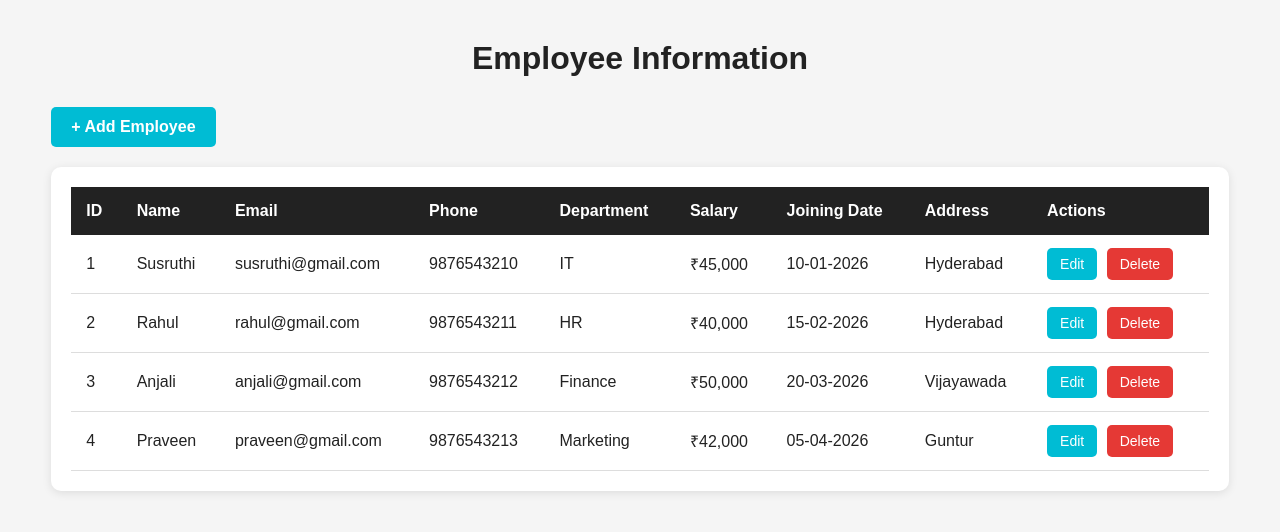
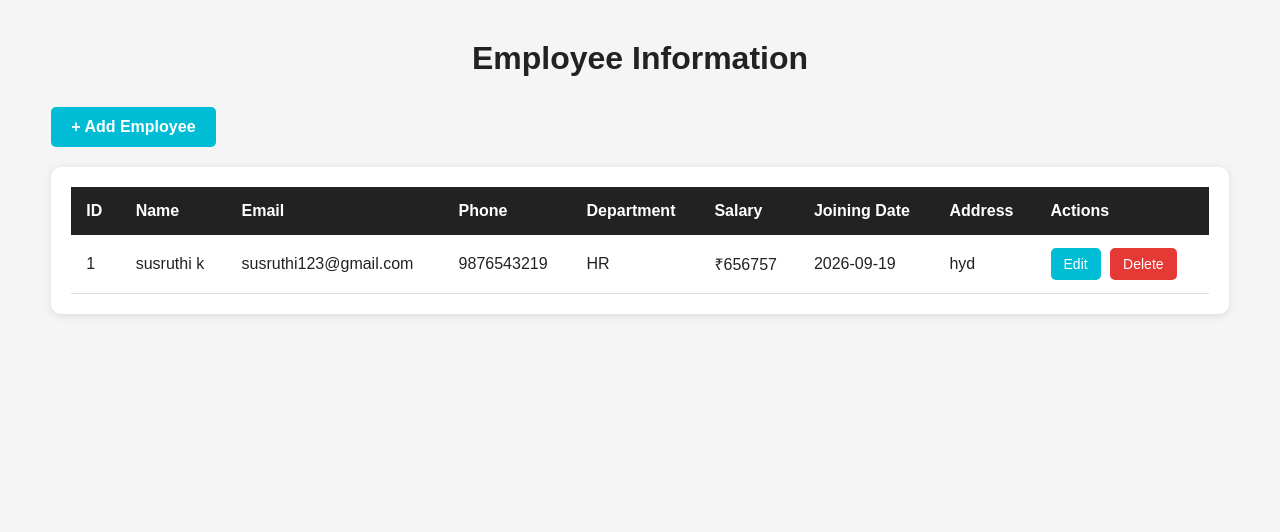
Before and after one commit to susruthi11215/istscodes, a Flask app: page /employees in a window 1280 px wide. Shown: the part 70-602 px from the top of the page. Run offline with Flask 3, Linux system fonts and the light colour scheme; data comes from the database, SQL or seed files in the repository.

Commit message:
edit delete codes added

```diff
--- a/basic/server.py
+++ b/basic/server.py
@@ -24,13 +24,9 @@ def get_database_connection():
 def create_database():
 
     connection = sqlite3.connect("users.db")
-
     cursor = connection.cursor()
 
-    # =====================================
     # USERS TABLE
-    # =====================================
-
     cursor.execute("""
         CREATE TABLE IF NOT EXISTS users (
 
@@ -45,11 +41,7 @@ def create_database():
         )
     """)
 
-
-    # =====================================
     # EMPLOYEES TABLE
-    # =====================================
-
     cursor.execute("""
         CREATE TABLE IF NOT EXISTS employees (
 
@@ -73,8 +65,9 @@ def create_database():
     """)
 
     connection.commit()
+    connection.close()
 
-    connection.close()
+    print("Database and tables created successfully!")
 
 
 # =========================================
@@ -110,7 +103,6 @@ def register():
 
     password = request.form["password"]
 
-
     connection = sqlite3.connect("users.db")
 
     cursor = connection.cursor()
@@ -119,8 +111,11 @@ def register():
 
         cursor.execute("""
             INSERT INTO users
-            (fullname, username, password)
-
+            (
+                fullname,
+                username,
+                password
+            )
             VALUES (?, ?, ?)
         """, (
             fullname,
@@ -143,7 +138,6 @@ def register():
             Try Again
         </a>
         """
-
 
     connection.close()
 
@@ -171,7 +165,6 @@ def login():
 
     password = request.form["password"]
 
-
     connection = sqlite3.connect("users.db")
 
     cursor = connection.cursor()
@@ -190,7 +183,6 @@ def login():
 
     connection.close()
 
-
     if user:
 
         return """
@@ -205,7 +197,6 @@ def login():
         <a href="/">
             Go to Home
         </a>
-
         """
 
     else:
@@ -222,7 +213,6 @@ def login():
         <a href="/login">
             Try Again
         </a>
-
         """
 
 
@@ -243,28 +233,44 @@ def add_employee_page():
 @app.route("/add-employee", methods=["POST"])
 def add_employee():
 
-    name = request.form["name"]
+    name = request.form.get("name")
+    email = request.form.get("email")
+    phone = request.form.get("phone")
+    department = request.form.get("department")
+    salary = request.form.get("salary")
+    joining_date = request.form.get("joining_date")
+    address = request.form.get("address")
 
-    email = request.form["email"]
-
-    phone = request.form["phone"]
-
-    department = request.form["department"]
-
-    salary = request.form["salary"]
-
-    joining_date = request.form["joining_date"]
-
-    address = request.form["address"]
-
+    print("=================================")
+    print("ADDING EMPLOYEE")
+    print("Name:", name)
+    print("Email:", email)
+    print("Phone:", phone)
+    print("Department:", department)
+    print("Salary:", salary)
+    print("Joining Date:", joining_date)
+    print("Address:", address)
+    print("=================================")
 
     connection = sqlite3.connect("users.db")
 
     cursor = connection.cursor()
 
-    cursor.execute("""
-        INSERT INTO employees
-        (
+    try:
+
+        cursor.execute("""
+            INSERT INTO employees
+            (
+                name,
+                email,
+                phone,
+                department,
+                salary,
+                joining_date,
+                address
+            )
+            VALUES (?, ?, ?, ?, ?, ?, ?)
+        """, (
             name,
             email,
             phone,
@@ -272,27 +278,34 @@ def add_employee():
             salary,
             joining_date,
             address
-        )
+        ))
 
-        VALUES (?, ?, ?, ?, ?, ?, ?)
+        connection.commit()
 
-    """, (
-        name,
-        email,
-        phone,
-        department,
-        salary,
-        joining_date,
-        address
-    ))
+        print("Employee inserted successfully!")
+        print("New Employee ID:", cursor.lastrowid)
 
-    connection.commit()
+    except sqlite3.Error as error:
+
+        connection.rollback()
+
+        print("Database Error:", error)
+
+        connection.close()
+
+        return f"""
+        <h2>Error adding employee</h2>
+
+        <p>{error}</p>
+
+        <br>
+
+        <a href="/add-employee">
+            Go Back
+        </a>
+        """
 
     connection.close()
-
-
-    # After adding employee,
-    # go directly to Employees page
 
     return redirect("/employees")
 
@@ -368,7 +381,6 @@ def edit_employee_page(id):
 
     connection.close()
 
-
     if employee is None:
 
         return """
@@ -380,7 +392,6 @@ def edit_employee_page(id):
             Back to Employees
         </a>
         """
-
 
     return render_template(
         "edit-employee.html",
@@ -409,7 +420,6 @@ def edit_employee(id):
 
     address = request.form["address"]
 
-
     connection = sqlite3.connect("users.db")
 
     cursor = connection.cursor()
@@ -418,23 +428,15 @@ def edit_employee(id):
         UPDATE employees
 
         SET
-
             name = ?,
-
             email = ?,
-
             phone = ?,
-
             department = ?,
-
             salary = ?,
-
             joining_date = ?,
-
             address = ?
 
         WHERE id = ?
-
     """, (
         name,
         email,
@@ -450,7 +452,6 @@ def edit_employee(id):
 
     connection.close()
 
-
     return redirect("/employees")
 
 
--- a/basic/templates/employees.html
+++ b/basic/templates/employees.html
@@ -2,12 +2,16 @@
 <html lang="en">
 
 <head>
+
     <meta charset="UTF-8">
-    <meta name="viewport" content="width=device-width, initial-scale=1.0">
+
+    <meta name="viewport"
+          content="width=device-width, initial-scale=1.0">
 
     <title>Employee Management System</title>
 
     <style>
+
         * {
             margin: 0;
             padding: 0;
@@ -98,11 +102,14 @@
 
         .add-btn {
             display: inline-block;
+
             background-color: #00bcd4;
             color: white;
+
             text-decoration: none;
 
             padding: 11px 20px;
+
             border-radius: 5px;
 
             font-size: 16px;
@@ -133,7 +140,9 @@
 
         table {
             width: 100%;
+
             border-collapse: collapse;
+
             min-width: 1100px;
         }
 
@@ -143,14 +152,19 @@
 
         th {
             color: white;
+
             padding: 15px;
+
             text-align: left;
+
             white-space: nowrap;
         }
 
         td {
             padding: 13px 15px;
+
             border-bottom: 1px solid #ddd;
+
             white-space: nowrap;
         }
 
@@ -166,9 +180,11 @@
 
         .edit-btn,
         .delete-btn {
+
             display: inline-block;
 
             color: white;
+
             text-decoration: none;
 
             padding: 8px 13px;
@@ -196,35 +212,62 @@
             background-color: #c62828;
         }
 
+        /* ================= NO EMPLOYEES ================= */
+
+        .no-employees {
+
+            text-align: center;
+
+            padding: 30px;
+
+            color: #777;
+
+            font-size: 18px;
+        }
+
         /* ================= MOBILE ================= */
 
         @media (max-width: 900px) {
 
             .navbar {
+
                 flex-direction: column;
+
                 padding: 20px;
+
                 gap: 20px;
             }
 
             .nav-links {
+
                 flex-wrap: wrap;
+
                 justify-content: center;
+
                 gap: 10px;
             }
 
             .container {
+
                 width: 95%;
+
                 margin-top: 30px;
             }
 
             h1 {
+
                 font-size: 26px;
             }
+
         }
+
     </style>
+
 </head>
 
+
 <body>
+
 
     <!-- ================= NAVBAR ================= -->
 
@@ -234,40 +277,43 @@
             Employee Management System
         </div>
 
+
         <ul class="nav-links">
 
             <li>
-                <a href="index.html">
+                <a href="/">
                     Home
                 </a>
             </li>
 
             <li>
-                <a href="employees.html">
+                <a href="/employees">
                     Employees
                 </a>
             </li>
 
             <li>
-                <a href="add-employee.html">
+                <a href="/add-employee">
                     Add Employee
                 </a>
             </li>
 
             <li>
-                <a href="search.html">
+                <a href="#">
                     Search
                 </a>
             </li>
 
             <li>
-                <a href="login.html" class="login-btn">
+                <a href="/login"
+                   class="login-btn">
                     Login
                 </a>
             </li>
 
             <li>
-                <a href="register.html" class="register-btn">
+                <a href="/register"
+                   class="register-btn">
                     Register
                 </a>
             </li>
@@ -286,12 +332,15 @@
         </h1>
 
 
-        <!-- ADD EMPLOYEE BUTTON -->
+        <!-- ================= ADD EMPLOYEE ================= -->
 
         <div class="add-section">
 
-            <a href="add-employee.html" class="add-btn">
+            <a href="/add-employee"
+               class="add-btn">
+
                 + Add Employee
+
             </a>
 
         </div>
@@ -332,156 +381,94 @@
 
                 <tbody>
 
-                    <!-- EMPLOYEE 1 -->
+                    {% if employees %}
+
+
+                        {% for employee in employees %}
 
                         <tr>
 
-                        <td>1</td>
+                            <td>
+                                {{ employee["id"] }}
+                            </td>
 
-                        <td>Susruthi</td>
 
-                        <td>susruthi@gmail.com</td>
+                            <td>
+                                {{ employee["name"] }}
+                            </td>
 
-                        <td>9876543210</td>
 
-                        <td>IT</td>
+                            <td>
+                                {{ employee["email"] }}
+                            </td>
 
-                        <td>₹45,000</td>
 
-                        <td>10-01-2026</td>
+                            <td>
+                                {{ employee["phone"] }}
+                            </td>
 
-                        <td>Hyderabad</td>
+
+                            <td>
+                                {{ employee["department"] }}
+                            </td>
+
+
+                            <td>
+                                ₹{{ employee["salary"] }}
+                            </td>
+
+
+                            <td>
+                                {{ employee["joining_date"] }}
+                            </td>
+
+
+                            <td>
+                                {{ employee["address"] }}
+                            </td>
+
 
                             <td class="actions">
 
-                            <a href="edit-employee.html"
+                                <a href="/edit-employee/{{ employee['id'] }}"
                                    class="edit-btn">
+
                                     Edit
+
                                 </a>
 
-                            <a href="#"
+
+                                <a href="/delete-employee/{{ employee['id'] }}"
                                    class="delete-btn"
                                    onclick="return confirm('Are you sure you want to delete this employee?');">
+
                                     Delete
+
                                 </a>
 
                             </td>
 
                         </tr>
 
+                        {% endfor %}
 
-                    <!-- EMPLOYEE 2 -->
+
+                    {% else %}
+
 
                         <tr>
 
-                        <td>2</td>
+                            <td colspan="9"
+                                class="no-employees">
 
-                        <td>Rahul</td>
-
-                        <td>rahul@gmail.com</td>
-
-                        <td>9876543211</td>
-
-                        <td>HR</td>
-
-                        <td>₹40,000</td>
-
-                        <td>15-02-2026</td>
-
-                        <td>Hyderabad</td>
-
-                        <td class="actions">
-
-                            <a href="edit-employee.html"
-                               class="edit-btn">
-                                Edit
-                            </a>
-
-                            <a href="#"
-                               class="delete-btn"
-                               onclick="return confirm('Are you sure you want to delete this employee?');">
-                                Delete
-                            </a>
+                                No employees found.
 
                             </td>
 
                         </tr>
 
 
-                    <!-- EMPLOYEE 3 -->
-
-                    <tr>
-
-                        <td>3</td>
-
-                        <td>Anjali</td>
-
-                        <td>anjali@gmail.com</td>
-
-                        <td>9876543212</td>
-
-                        <td>Finance</td>
-
-                        <td>₹50,000</td>
-
-                        <td>20-03-2026</td>
-
-                        <td>Vijayawada</td>
-
-                        <td class="actions">
-
-                            <a href="edit-employee.html"
-                               class="edit-btn">
-                                Edit
-                            </a>
-
-                            <a href="#"
-                               class="delete-btn"
-                               onclick="return confirm('Are you sure you want to delete this employee?');">
-                                Delete
-                            </a>
-
-                        </td>
-
-                    </tr>
-
-
-                    <!-- EMPLOYEE 4 -->
-
-                    <tr>
-
-                        <td>4</td>
-
-                        <td>Praveen</td>
-
-                        <td>praveen@gmail.com</td>
-
-                        <td>9876543213</td>
-
-                        <td>Marketing</td>
-
-                        <td>₹42,000</td>
-
-                        <td>05-04-2026</td>
-
-                        <td>Guntur</td>
-
-                        <td class="actions">
-
-                            <a href="edit-employee.html"
-                               class="edit-btn">
-                                Edit
-                            </a>
-
-                            <a href="#"
-                               class="delete-btn"
-                               onclick="return confirm('Are you sure you want to delete this employee?');">
-                                Delete
-                            </a>
-
-                        </td>
-
-                    </tr>
+                    {% endif %}
 
                 </tbody>
 
@@ -491,6 +478,7 @@
 
     </div>
 
+
 </body>
 
 </html>
```
Also changed, not shown: basic/templates/edit-employee.html (+10 -54 lines). Lines whose indentation alone changed are shown as unchanged.
